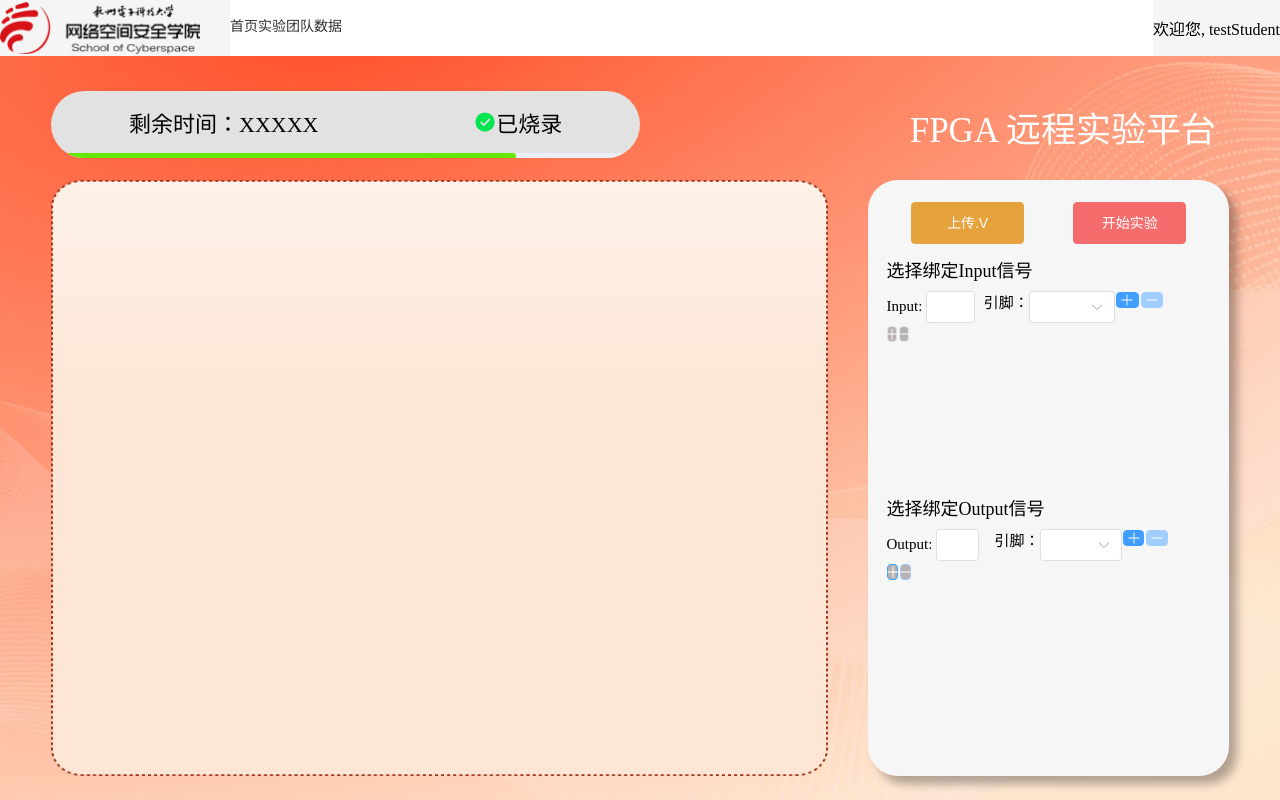
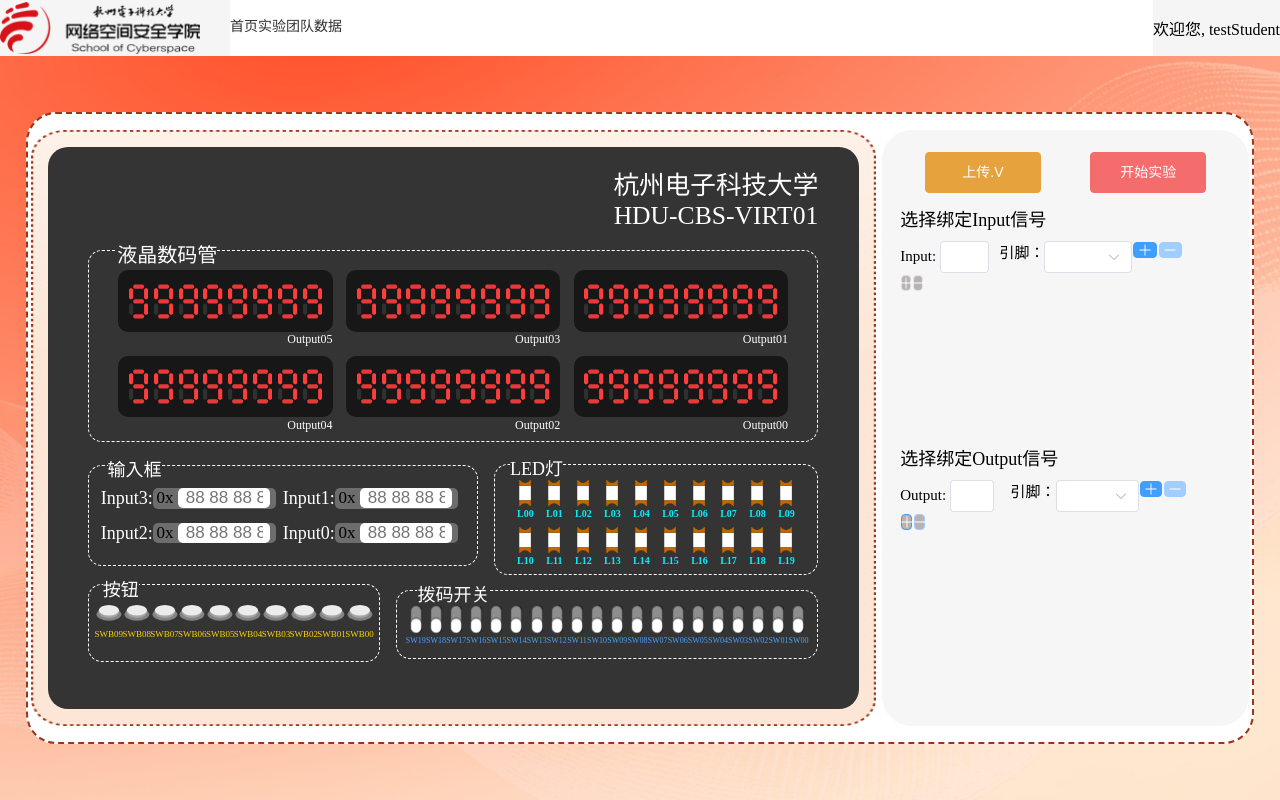
Before and after one commit to inzzo1/FPGA, a Vue app in the folder project/: page /VirturalBoard in a window 1280 px wide. Built offline with nearby package versions, Linux system fonts and the light colour scheme; no server answers.

Commit message:
[update]: modify the endExp's isStart fault.

```diff
--- a/project/src/components/virtualDesk/index.vue
+++ b/project/src/components/virtualDesk/index.vue
@@ -29,6 +29,6 @@
         background-color: #343434;
         border-radius: 20px;
         overflow: hidden;
-        box-shadow: 10px 10px 15px 0px rgba(0, 0, 0, 0.8);
+
     }
 </style>
--- a/project/src/views/VituralBoard.vue
+++ b/project/src/views/VituralBoard.vue
@@ -185,7 +185,6 @@ const startExp = () => {
 }
 
 const endExp = () => {
-  isStart.value = !isStart.value
   stop(sessionId)
     .then(() => {
       isStart.value = !isStart.value;
@@ -200,13 +199,12 @@ const endExp = () => {
 
 <template>
   <div style="width: 100%; height: 100%" class="backGround">
-    <div class="header">
-      <stateHeader></stateHeader>
-    </div>
     <div class="bdPart">
       <div class="VirDeskPart">
         <img src="@/assets/virtualDeskBg.png" alt="BackGround">
-        <!-- <VitualDesk> </VitualDesk> -->
+        <div class="virDeskOutline">
+          <VitualDesk></VitualDesk>
+        </div>
       </div>
       <div class="bindingPart">
         <div class="bindBox">
@@ -332,9 +330,9 @@ const endExp = () => {
         </div>
       </div>
     </div>
-    <span>
+    <!-- <span>
       FPGA 远程实验平台
-    </span>
+    </span> -->
   </div>
 </template>
 
@@ -344,39 +342,50 @@ const endExp = () => {
   background-size: cover;
   background-position: center center;
   background-repeat: no-repeat;
+  display: flex;
+  align-items: center;
   position: relative;
   overflow: hidden;
-  .header{
-    width: 46%;
-    height: 15%;
-    margin-top: 1%;
-    margin-left: 4%;
-  }
   .bdPart{
-    width: 92%;
-    height: 80%;
+    width: 96%;
+    height: 85%;
+    background-color: white;
+    border-radius: 30px;
     margin: 0 auto;
     display: flex;
     flex-wrap: nowrap;
+    justify-content: space-around;
+    align-items: center;
+    border: 2px dashed #9E3419;
     .VirDeskPart{
-      width: 66%;
-      height: 100%;
+      width: 69%;
+      height: 95%;
+      position: relative;
+      .virDeskOutline{
+        width: 96%;
+        height: 94%;
+        position: absolute;
+        left: 2%;
+        top: 3%;
+      }
       >img{
+        position: absolute;
+        top: 0;
+        left: 0;
         width: 100%;
         height: 100%;
       }
     }
     .bindingPart{
-      width: 34%;
-      height: 100%;
+      width: 30%;
+      height: 95%;
       display: flex;
       flex-direction: row-reverse;
       .bindBox{
-        width: 90%;
+        width: 100%;
         height: 100%;
         border-radius: 30px;
         background-color: rgba(246, 246, 246, 1);
-        box-shadow: 8px 8px 10px rgba(0, 0, 0, 0.3);
         .bindHeader{
           width: 90%;
           height: 7%;
```
